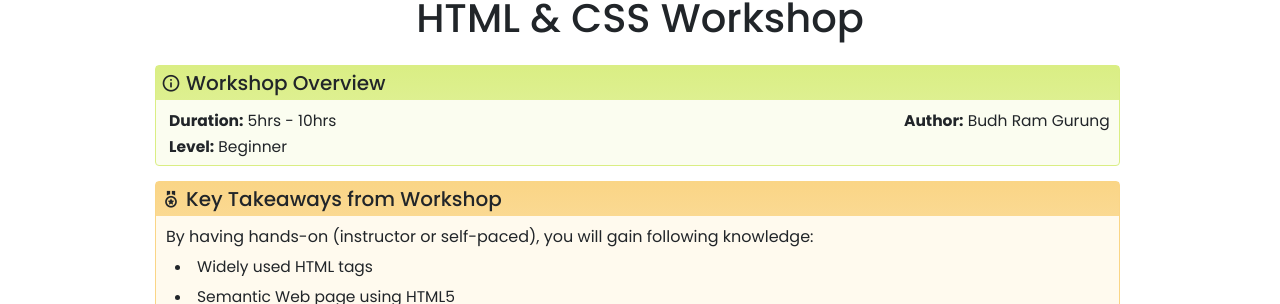
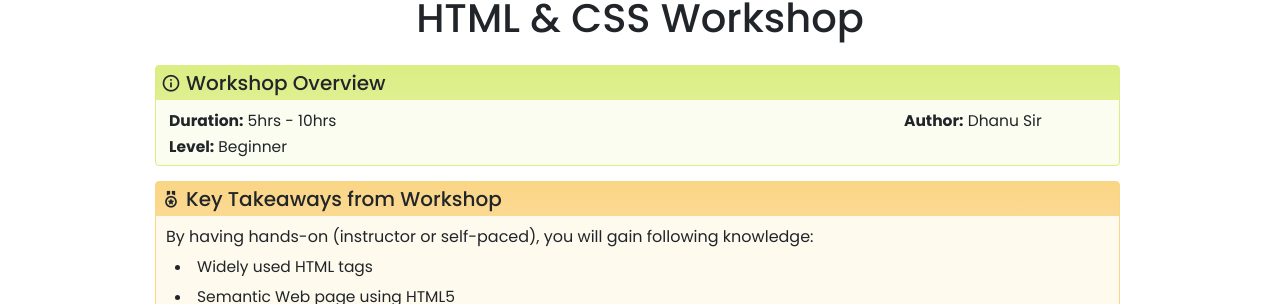
Before and after one commit to dhanusirorg/workshop, a Jekyll site: the page built from pages/workshops/html-css.html, in a window 1280 px wide and 900 px high. Shown: the part 124-428 px from the top of the window. Built offline with Jekyll 4.4.1, drawn with Linux system fonts in a browser that asks for light colours.

Commit message:
Updated Author name

```diff
--- a/pages/workshops/docker.html
+++ b/pages/workshops/docker.html
@@ -10,7 +10,7 @@ thumbnail: docker/thumbnail.jpg
 overview:
   duration: 1.5 Hrs - 2.5 Hrs
   level: Beginner
-  author: Budh Ram Gurung
+  author: Dhanu Sir
   contributors:
 takeaways_text: |-
   By having hands-on workshop (instructor or self-paced), you will gain following knowledge:
--- a/pages/workshops/html-css.html
+++ b/pages/workshops/html-css.html
@@ -10,7 +10,7 @@ thumbnail: html-css/thumbnail.jpg
 overview:
   duration: 5hrs - 10hrs
   level: Beginner
-  author: Budh Ram Gurung
+  author: Dhanu Sir
   contributors:
 takeaways_text: |-
   By having hands-on (instructor or self-paced), you will gain following knowledge:
```
